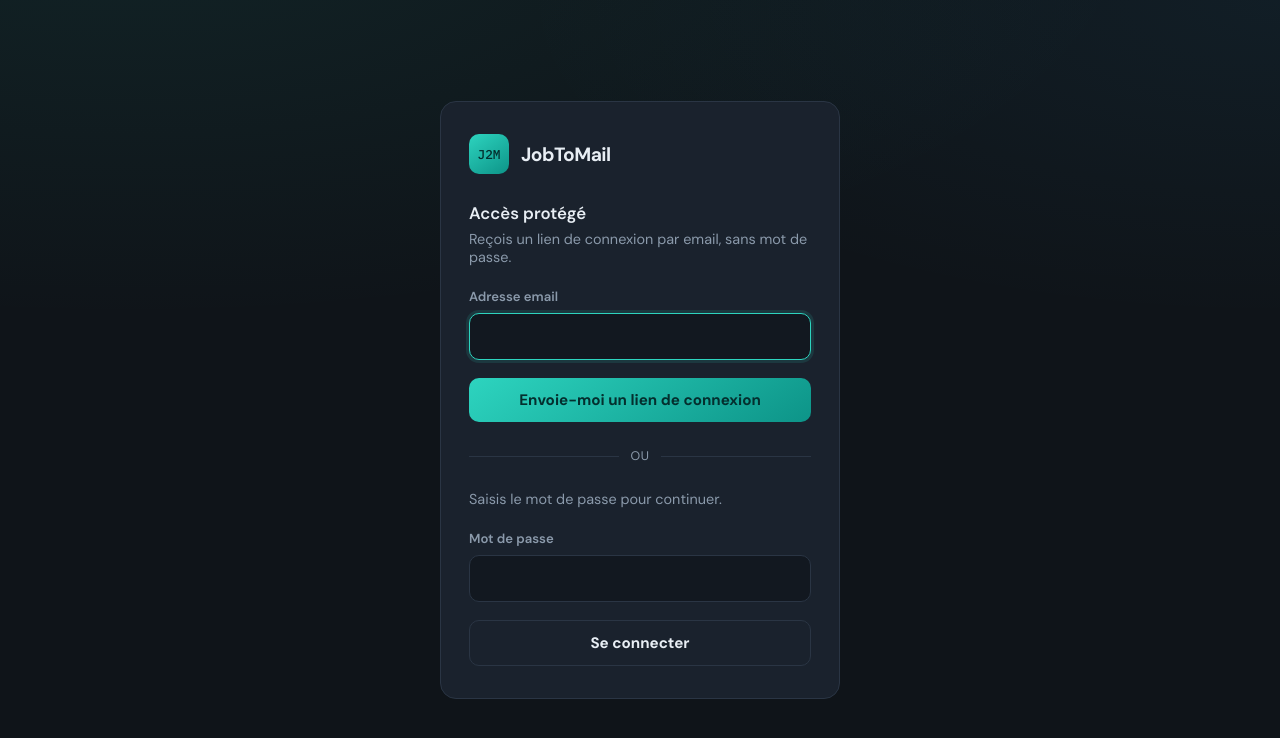
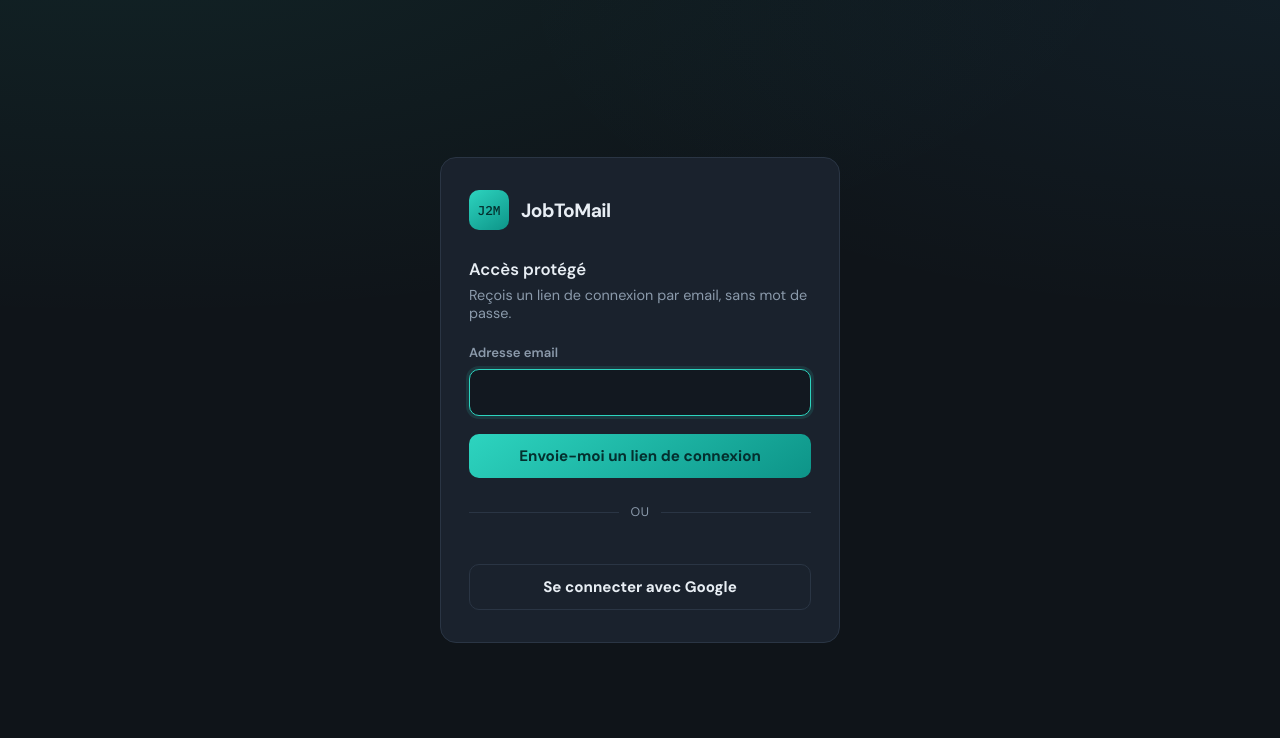
Before and after one commit to vthuillier/job2mail, a Flask app: page /login in a window 1280 px wide. Shown: the top 738 px of the page. Run offline with Flask 3, Linux system fonts and the light colour scheme.

Commit message:
feat: wire Google OAuth login and drop password-based auth
Adds /auth/google/start and /auth/google/callback, reusing the
existing state/next safety pattern (CSRF-safe state check plus
_safe_next_url) so no open redirect is introduced. Login is now
covered entirely by magic link + Google OAuth: require_auth is
unconditional except for the public auth/static endpoints, and the
old shared APP_PASSWORD path (_expected_password, check_password,
the password form) is removed. Test client fixture now seeds a real
authenticated session by default since auth is mandatory.

```diff
--- a/jobtomail/app_factory.py
+++ b/jobtomail/app_factory.py
@@ -15,7 +15,7 @@ from jobtomail.constants import TEMPLATES_DIR
 from jobtomail import db
 from jobtomail.db import init_db
 from jobtomail.logging_setup import setup_logging
-from jobtomail.routes.auth import auth_enabled, bp as auth_bp, is_authenticated
+from jobtomail.routes.auth import bp as auth_bp, is_authenticated
 from jobtomail.routes.config_routes import bp as config_bp
 from jobtomail.routes.email_routes import bp as email_bp
 from jobtomail.routes.entreprises import bp as entreprises_bp
@@ -25,7 +25,14 @@ from jobtomail.routes.scans import bp as scans_bp
 logger = logging.getLogger(__name__)
 
 _PUBLIC_ENDPOINTS = frozenset(
-    {"auth.login", "auth.request_magic_link", "auth.consume_magic_link", "static"}
+    {
+        "auth.login",
+        "auth.request_magic_link",
+        "auth.consume_magic_link",
+        "auth.google_login_start",
+        "auth.google_login_callback",
+        "static",
+    }
 )
 
 
@@ -75,8 +82,6 @@ def create_app() -> Flask:
 
     @app.before_request
     def require_auth():
-        if not auth_enabled():
-            return None
         if request.endpoint in _PUBLIC_ENDPOINTS:
             return None
         if is_authenticated():
@@ -85,10 +90,5 @@ def create_app() -> Flask:
             return jsonify({"error": "unauthorized"}), 401
         return redirect(url_for("auth.login", next=request.path))
 
-    if auth_enabled():
-        logger.info("Protection par mot de passe activée")
-    else:
-        logger.warning("APP_PASSWORD non défini — l'app est ouverte sans auth")
-
     logger.info("Application JobToMail créée")
     return app
--- a/jobtomail/routes/auth.py
+++ b/jobtomail/routes/auth.py
@@ -1,16 +1,15 @@
-"""Authentification par mot de passe (session)."""
+"""Authentification (magic link + Google OAuth, session)."""
 
 from __future__ import annotations
 
-import hmac
 import logging
-import os
+import secrets as secrets_module
 import time
 
 from flask import Blueprint, redirect, render_template, request, session, url_for
 
 from jobtomail import db
-from jobtomail.services import magic_link
+from jobtomail.services import google_oauth, magic_link
 from jobtomail.services.mailer_transactional import send_magic_link_email
 
 logger = logging.getLogger(__name__)
@@ -19,12 +18,9 @@ DEFAULT_USER_EMAIL = "default@localhost"
 
 bp = Blueprint("auth", __name__)
 
-# Utilisateur par défaut tant que l'authentification par utilisateur (avec
-# connexion Google / session["user_id"]) n'est pas câblée — voir le plan SaaS
-# multi-tenant. L'app ne connaît aujourd'hui qu'un mot de passe partagé
-# (APP_PASSWORD) ; toutes les requêtes se comportent donc comme le même
-# utilisateur "1" jusqu'à ce qu'une tâche ultérieure implémente la vraie
-# identité par session.
+# Utilisateur par défaut historique (Phase 1, mot de passe partagé) — conservé
+# pour compatibilité tant que `_ensure_default_user` existe, mais n'est plus
+# utilisé par le flux de login courant (magic link / Google OAuth).
 DEFAULT_USER_ID = 1
 
 
@@ -38,45 +34,30 @@ def current_user_id() -> int:
 
 # Verrouillage par IP après trop d'échecs (en mémoire — best-effort par worker).
 #
-# Les compteurs sont répartis par "bucket" (ex. "password", "magic_link") afin
-# que le brute-force du mot de passe et le throttling des demandes de lien
-# magique restent indépendants pour une même IP : redemander un lien magique
-# ne doit pas déclencher le verrou du mot de passe, et une connexion réussie
-# par un canal ne doit pas effacer silencieusement le compteur de l'autre.
+# Les compteurs sont répartis par "bucket" (ex. "magic_link") afin que le
+# throttling de chaque canal de connexion reste indépendant pour une même IP :
+# redemander un lien magique ne doit pas déclencher le verrou d'un autre
+# canal, et une connexion réussie par un canal ne doit pas effacer
+# silencieusement le compteur d'un autre.
 _MAX_ATTEMPTS = 5
 _LOCKOUT_SEC = 300
 _failed_attempts: dict[tuple[str, str], int] = {}
 _locked_until: dict[tuple[str, str], float] = {}
 
 
-def _expected_password() -> str:
-    return (os.getenv("APP_PASSWORD") or "").strip()
-
-
-def auth_enabled() -> bool:
-    return bool(_expected_password())
-
-
 def is_authenticated() -> bool:
-    return bool(session.get("authenticated"))
-
-
-def check_password(candidate: str) -> bool:
-    expected = _expected_password()
-    if not expected:
-        return False
-    return hmac.compare_digest(candidate.encode("utf-8"), expected.encode("utf-8"))
+    return "user_id" in session
 
 
 def _client_ip() -> str:
     return request.remote_addr or "unknown"
 
 
-def _is_locked(ip: str, bucket: str = "password") -> bool:
+def _is_locked(ip: str, bucket: str = "magic_link") -> bool:
     return time.time() < _locked_until.get((bucket, ip), 0.0)
 
 
-def _register_failure(ip: str, bucket: str = "password") -> None:
+def _register_failure(ip: str, bucket: str = "magic_link") -> None:
     key = (bucket, ip)
     _failed_attempts[key] = _failed_attempts.get(key, 0) + 1
     if _failed_attempts[key] >= _MAX_ATTEMPTS:
@@ -87,7 +68,7 @@ def _register_failure(ip: str, bucket: str = "password") -> None:
         )
 
 
-def _register_success(ip: str, bucket: str = "password") -> None:
+def _register_success(ip: str, bucket: str = "magic_link") -> None:
     key = (bucket, ip)
     _failed_attempts.pop(key, None)
     _locked_until.pop(key, None)
@@ -120,32 +101,11 @@ def _ensure_default_user() -> int:
     return db.create_user(DEFAULT_USER_EMAIL)
 
 
-@bp.route("/login", methods=["GET", "POST"])
+@bp.route("/login")
 def login():
     if is_authenticated():
         return redirect(url_for("main.index"))
-
-    error = None
-    ip = _client_ip()
-    if request.method == "POST":
-        if _is_locked(ip):
-            logger.warning("Connexion refusée (IP verrouillée) depuis %s", ip)
-            error = "Trop de tentatives — réessaie dans quelques minutes."
-        else:
-            password = request.form.get("password") or ""
-            if check_password(password):
-                _register_success(ip)
-                session.clear()
-                session["user_id"] = _ensure_default_user()
-                session["authenticated"] = True
-                session.permanent = True
-                logger.info("Connexion réussie depuis %s", ip)
-                return redirect(_safe_next_url(request.args.get("next")))
-            _register_failure(ip)
-            logger.warning("Tentative de connexion échouée depuis %s", ip)
-            error = "Mot de passe incorrect."
-
-    return render_template("login.html", error=error)
+    return render_template("login.html")
 
 
 @bp.route("/auth/magic", methods=["POST"])
@@ -182,6 +142,39 @@ def consume_magic_link(token: str):
     return redirect(_safe_next_url(request.args.get("next")))
 
 
+@bp.route("/auth/google/start")
+def google_login_start():
+    state = secrets_module.token_urlsafe(24)
+    session["_oauth_state"] = state
+    session["_oauth_next"] = _safe_next_url(request.args.get("next"))
+    return redirect(google_oauth.build_auth_url(state))
+
+
+@bp.route("/auth/google/callback")
+def google_login_callback():
+    expected_state = session.pop("_oauth_state", None)
+    next_url = _safe_next_url(session.pop("_oauth_next", None))
+    if not expected_state or request.args.get("state") != expected_state:
+        logger.warning("Échec de connexion Google (state invalide) depuis %s", _client_ip())
+        return render_template("login.html", error="Échec de connexion Google, réessaie.")
+
+    code = request.args.get("code")
+    if not code:
+        logger.warning("Échec de connexion Google (code manquant) depuis %s", _client_ip())
+        return render_template("login.html", error="Échec de connexion Google, réessaie.")
+
+    identity = google_oauth.exchange_code(code)
+    user = db.get_user_by_email(identity.email)
+    user_id = user["id"] if user else db.create_user(identity.email, google_sub=identity.sub)
+    if identity.refresh_token:
+        db.save_google_refresh_token(user_id, identity.refresh_token)
+    session.clear()
+    session["user_id"] = user_id
+    session["authenticated"] = True
+    session.permanent = True
+    return redirect(next_url)
+
+
 @bp.route("/logout", methods=["POST", "GET"])
 def logout():
     session.clear()
--- a/templates/login.html
+++ b/templates/login.html
@@ -214,12 +214,9 @@
 
     <div class="divider">ou</div>
 
-    <form method="post" action="{{ url_for('auth.login') }}" autocomplete="current-password">
-      <p class="hint">Saisis le mot de passe pour continuer.</p>
-      <label for="password">Mot de passe</label>
-      <input id="password" name="password" type="password" required>
-      <button class="secondary" type="submit">Se connecter</button>
-    </form>
+    <a href="{{ url_for('auth.google_login_start') }}" style="text-decoration: none; display: block;">
+      <button class="secondary" type="button">Se connecter avec Google</button>
+    </a>
   </div>
 </body>
 </html>
```
Also changed, not shown: jobtomail/tests/conftest.py (+16 -4 lines), jobtomail/tests/test_auth_security.py (+97 -35 lines), jobtomail/tests/test_routes_smoke.py (+10 -6 lines), README.md, 1 other file.
